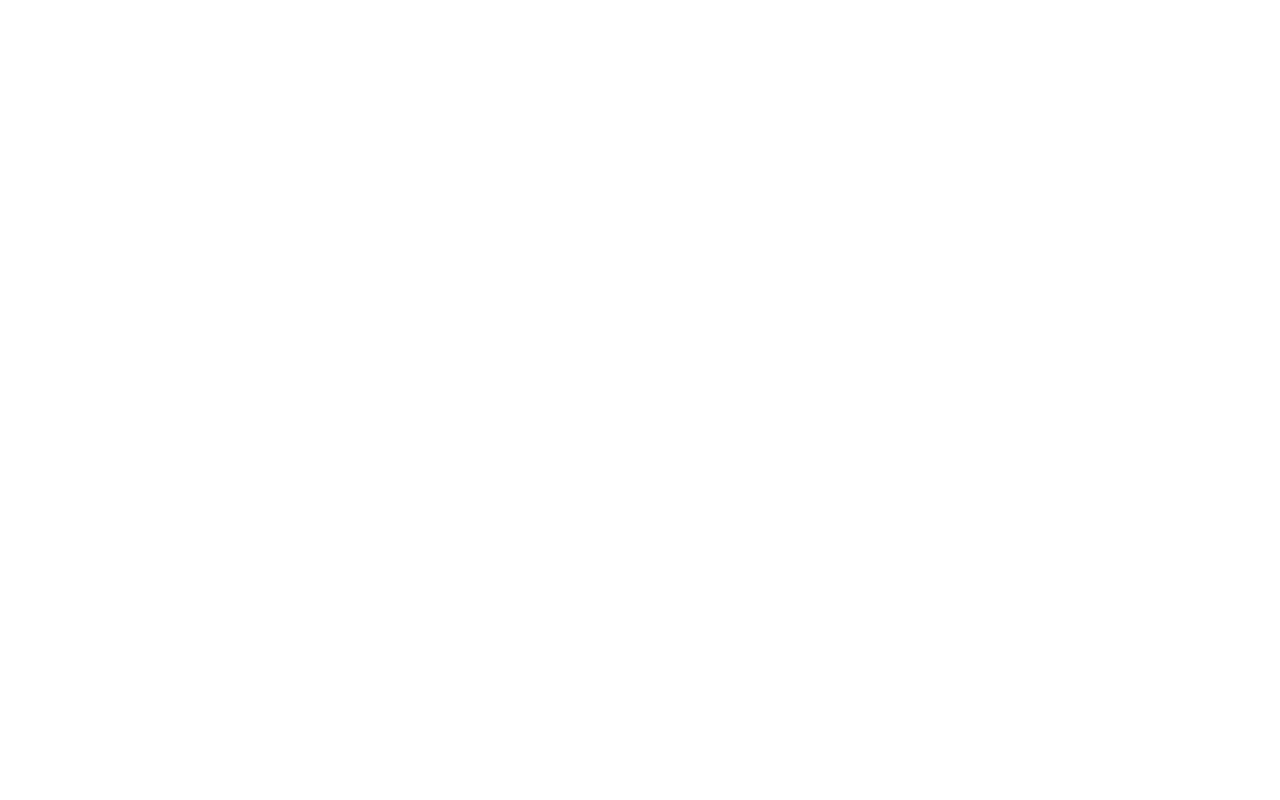
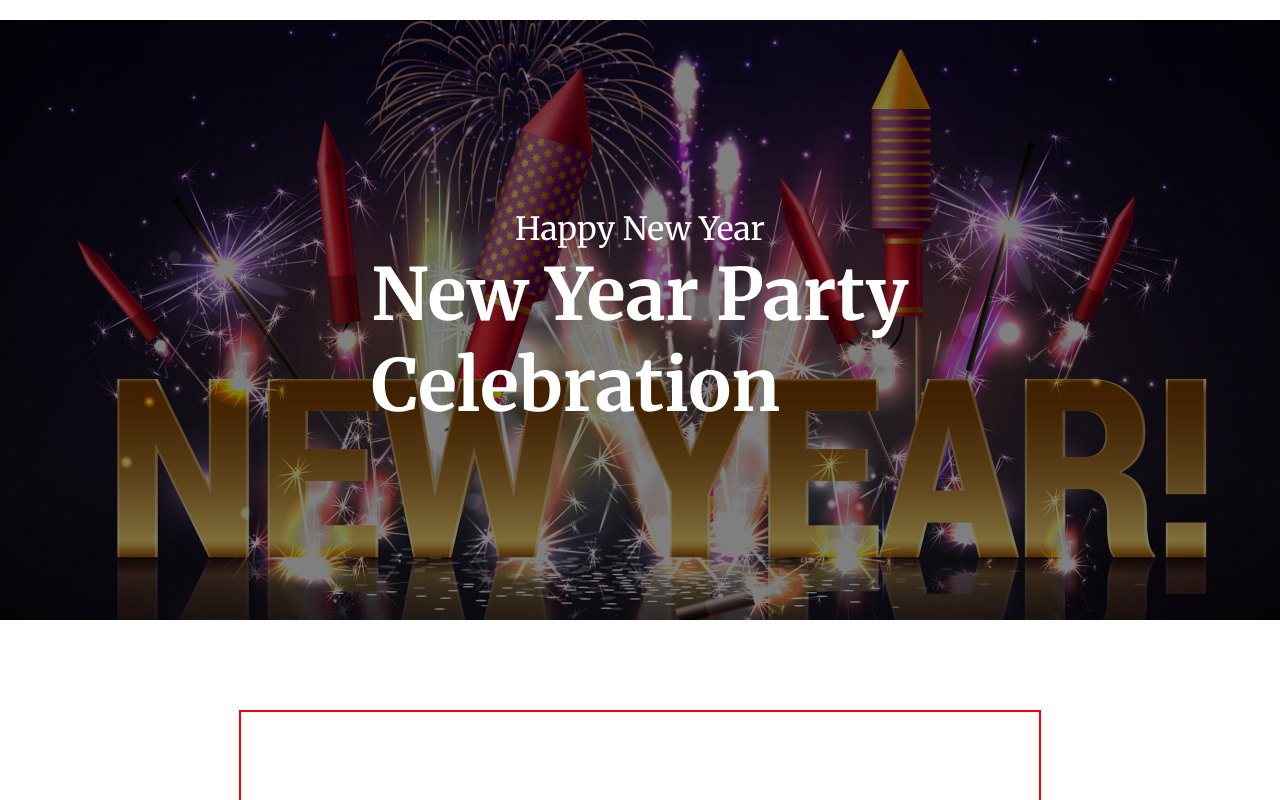
Before and after one commit to Khurshedspi/happy-new-year, a plain HTML site: page index.html in a window 1280 px wide. Shown: the top 800 px of the page. Drawn offline with Linux system fonts and the light colour scheme.

Commit message:
first section added

```diff
--- a/index.html
+++ b/index.html
@@ -1,12 +1,31 @@
 <!DOCTYPE html>
 <html lang="en">
+
 <head>
     <meta charset="UTF-8">
     <meta name="viewport" content="width=device-width, initial-scale=1.0">
     <title>Happy New Year</title>
     <link rel="stylesheet" href="styles/style.css">
 </head>
+
 <body>
+    <header class="banner-container">
+        <div class="banner-content">
+            <p>Happy New Year</p>
+            <h1> New Year Party <br> Celebration</h1>
+        </div>
+    </header>
+    <main>
 
+        <!-- 65% offer section starts here  -->
+        <section class="second-section-container">
+
+        </section>
+
+    </main>
+    <footer>
+
+    </footer>
 </body>
+
 </html>
--- a/styles/style.css
+++ b/styles/style.css
@@ -0,0 +1,54 @@
+@import url('https://fonts.googleapis.com/css2?family=Merriweather:ital,wght@0,300;0,400;0,700;0,900;1,300;1,400;1,700;1,900&display=swap');
+
+
+*{
+    box-sizing: border-box;
+    margin: 0px;
+    padding: 0px;
+}
+body{
+    font-family: "Merriweather", serif;
+}
+
+.banner-container{
+    max-width: 1320px;
+    margin: 0px  ;
+    /* border: 2px solid red; */
+    min-height: 600px;
+    margin-top: 20px;
+    background-image: url(/assets/images/Banner\ Image.png);
+    background-color: rgba(0,0,0,0.5);
+    background-blend-mode: overlay;
+    background-position: center ;
+    background-repeat: no-repeat;
+    background-size: cover;
+}
+.banner-content{
+    display: flex;
+    flex-direction: column;
+    justify-content: center;
+    height: 600px;
+    align-items: center;
+}
+
+.banner-content p, h1{
+color: white;
+}
+
+.banner-content p{
+    font-size: 32px;
+    font-weight: 400px;
+}
+.banner-content h1{
+    font-size: 72px;
+    font-weight: 900px;
+}
+/* 65%-section-container styles */
+
+.second-section-container{
+width: 802.9px;
+height: 806px;
+border: 2px solid red;
+margin: 0 auto;
+margin-top: 90px;
+}
```
